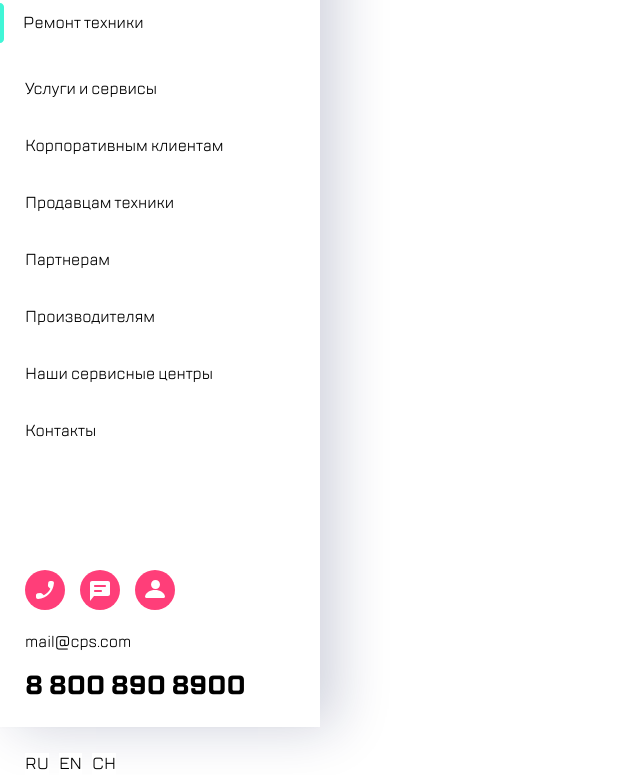
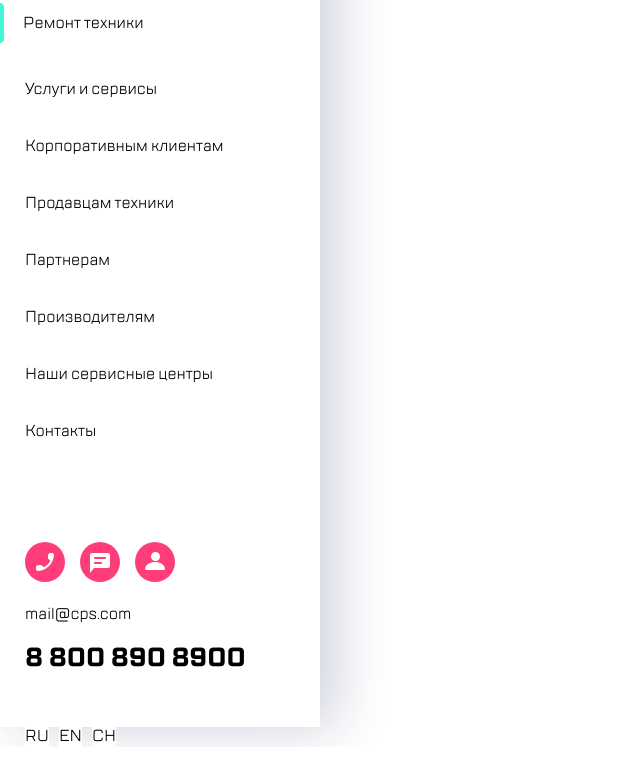
Before and after one commit to alinois/side-menu, a plain HTML site: page index.html in a window 1280 px wide. Shown: the part 73-848 px from the top of the page, without its empty margins (0-640 px from the left). After the commit the page ends 820 px from the top, so only its background shows below. Drawn offline with Linux system fonts and the light colour scheme.

Commit message:
last fix

```diff
--- a/styles.css
+++ b/styles.css
@@ -130,7 +130,8 @@ button:hover {
     justify-content: start;
     align-items: start;
     padding-left: 25px;
-    padding-top: 40%;
+    margin-top: 100px;
+    margin-bottom: 20px;
 }
 
 .icons-commun {
```
